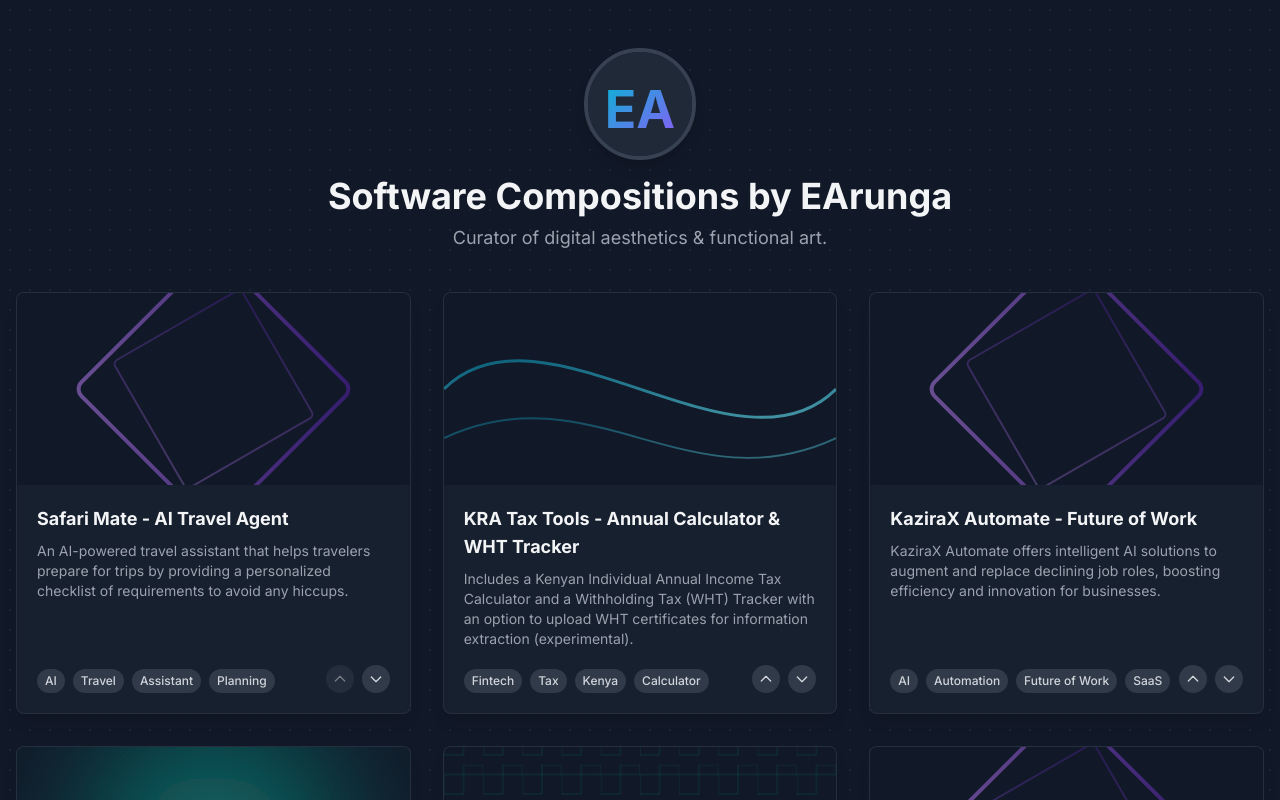
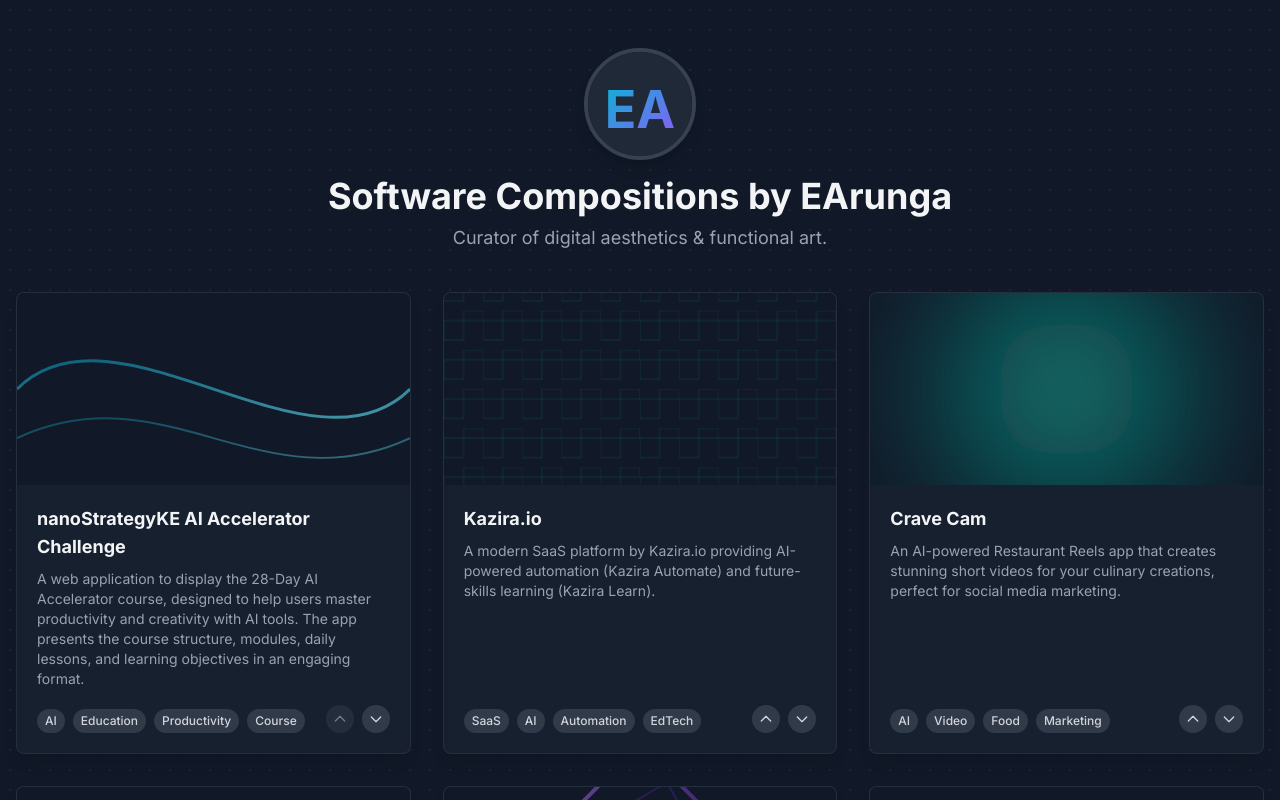
Before and after one commit to eltonarunga/Software-Compositions, a React (Vite) app: page / in a window 1280 px wide. Shown: the top 800 px of the page. Built offline with nearby package versions, Linux system fonts and the light colour scheme.

Commit message:
feat: Add new projects to constants
Includes Kazira.io, Crave Cam, nanoStrategyKE AI Accelerator Challenge, and Lugha Learner Kenya (Version 2.0).

```diff
--- a/constants.ts
+++ b/constants.ts
@@ -19,6 +19,38 @@
 
 
 export const PROJECTS: Project[] = [
+  {
+    id: 25,
+    title: 'nanoStrategyKE AI Accelerator Challenge',
+    description: 'A web application to display the 28-Day AI Accelerator course, designed to help users master productivity and creativity with AI tools. The app presents the course structure, modules, daily lessons, and learning objectives in an engaging format.',
+    imageUrl: getImageForIndex(0),
+    url: 'https://ai.studio/apps/drive/16VQwQGuiEAvJnXRwYu_-fgZgcrvp7TNX',
+    tags: ['AI', 'Education', 'Productivity', 'Course']
+  },
+  {
+    id: 24,
+    title: 'Kazira.io',
+    description: 'A modern SaaS platform by Kazira.io providing AI-powered automation (Kazira Automate) and future-skills learning (Kazira Learn).',
+    imageUrl: getImageForIndex(3),
+    url: 'https://kazira-io-669567718651.us-west1.run.app/',
+    tags: ['SaaS', 'AI', 'Automation', 'EdTech']
+  },
+  {
+    id: 23,
+    title: 'Crave Cam',
+    description: 'An AI-powered Restaurant Reels app that creates stunning short videos for your culinary creations, perfect for social media marketing.',
+    imageUrl: getImageForIndex(2),
+    url: 'https://ai.studio/apps/drive/1OkS1MZJIuetbXjjD3yTSAvtg-ASgIUfV',
+    tags: ['AI', 'Video', 'Food', 'Marketing']
+  },
+  {
+    id: 22,
+    title: 'Lugha Learner Kenya (Version 2.0)',
+    description: 'The next generation AI-powered assistant for learning Kenyan languages, featuring new lessons and an improved user experience.',
+    imageUrl: getImageForIndex(0),
+    url: 'https://lugha-learner-kenya.vercel.app/',
+    tags: ['AI', 'Language', 'Kenya', 'Education', 'V2.0']
+  },
   {
     id: 21,
     title: 'Safari Mate - AI Travel Agent',
@@ -72,7 +104,7 @@
     title: 'KenyaBase Company Explorer',
     description: 'An interactive tool to explore and analyze comprehensive data on Kenyan companies.',
     imageUrl: getImageForIndex(0),
-    url: 'https://kenyabase-company-explorer-209666242867.us-west1.run.app',
+    url: 'https://kenyabase.netlify.app/',
     tags: ['Kenya', 'Business', 'Data', 'Analytics']
   },
   {
@@ -149,10 +181,10 @@
   },
   {
     id: 14,
-    title: 'Food Ordering AI Agent',
+    title: 'Cheffie Ai',
     description: 'An AI-powered agent to streamline your food ordering experience, making it faster and more intuitive.',
     imageUrl: getImageForIndex(1),
-    url: 'https://food-ordering-agent-209666242867.us-west1.run.app',
+    url: 'https://cheffie-ai.netlify.app/',
     tags: ['AI', 'Agent', 'Food', 'Automation']
   },
   {
```
